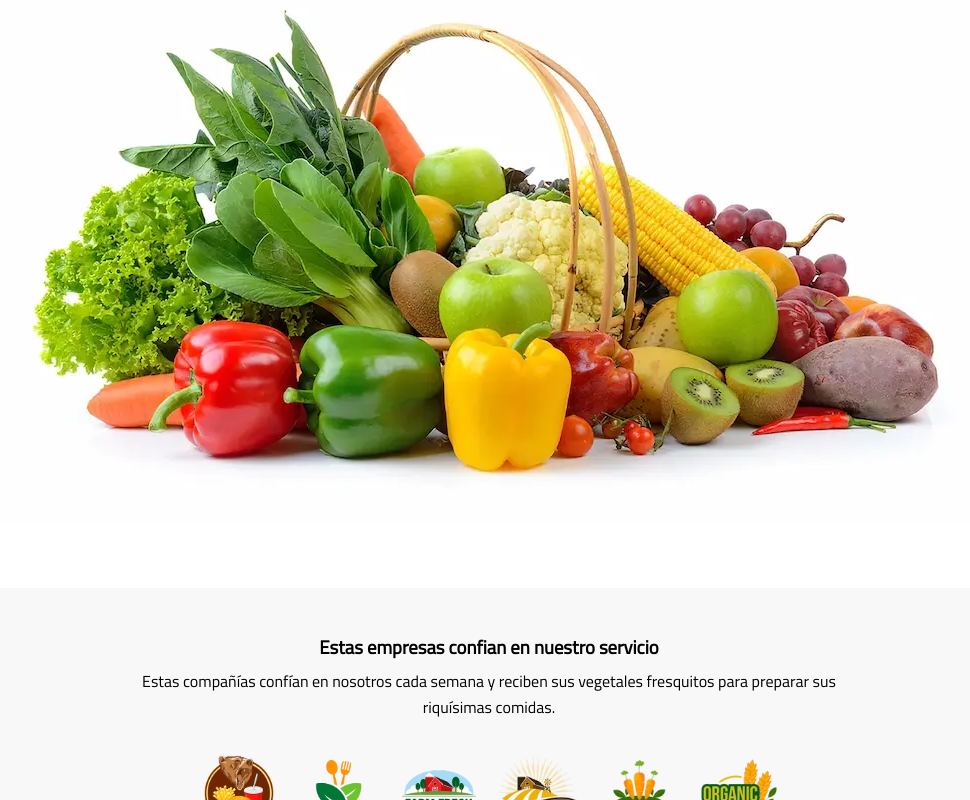
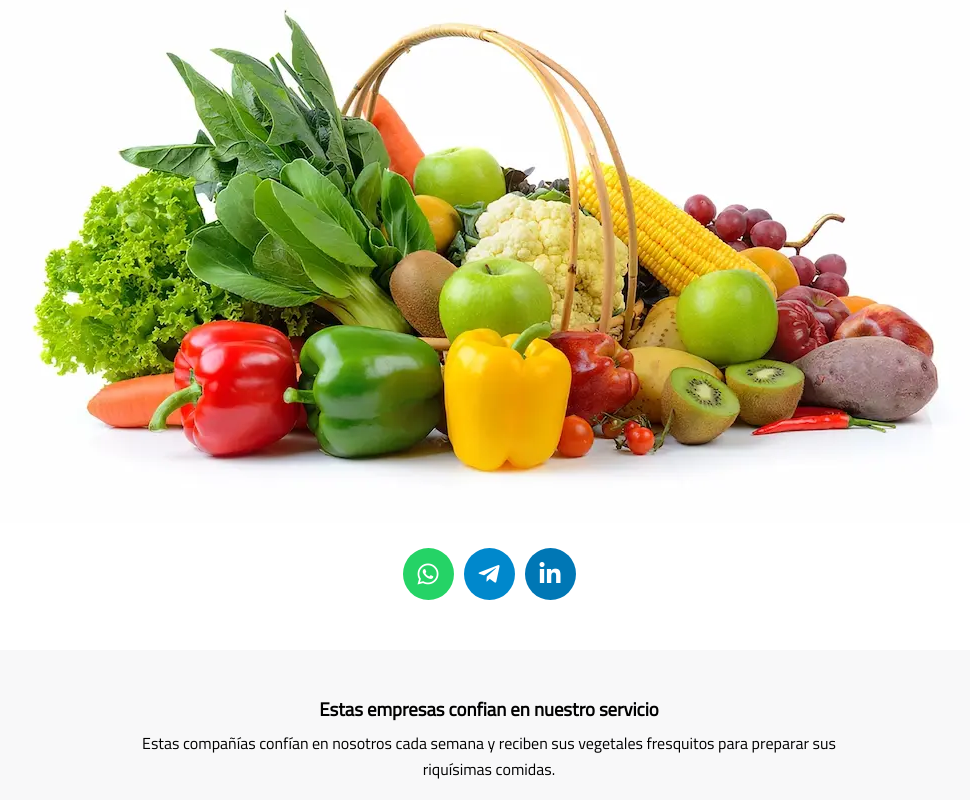
Before and after one commit to NicolasPirello/VegeBox-Entrevista-Tecnica, a plain HTML site: page index.html in a window 1280 px wide. Shown: the part 415-1215 px from the top of the page, without its empty margins (151-1121 px from the left). Drawn offline with Linux system fonts and the light colour scheme.

Commit message:
agregar compartir sociales

```diff
--- a/index.html
+++ b/index.html
@@ -10,6 +10,14 @@
     <!-- Seo SERP -->
     <title>VegeBox | Servicio de envío de vegetales frescos y saludables 🥒🥬🥦</title>
     <meta name="description" content="En VegeBox 🌱 te enviamos los mejores vegetales frescos para que prepares tus comidas favoritas en casa 🏠. Personalizá tu caja 📦 con tus verduras preferidas y recibila en la puerta de tu casa 🚪. ¡Conocé nuestros productos ahora!">
+
+    <!-- Extra para tarjetas compartidas -->
+    <meta property="og:image" content="https://pruebatecnica.online/src/img/vegetablesBox.webp"> <!-- Imagen -->
+    <meta property="og:title" content="VegeBox | Servicio de envío de vegetales frescos y saludables 🥒🥬🥦"> <!-- Es que mas usan las redes sociales -->
+    <meta property="og:site_name" content="VegeBox">
+    <meta property="og:description" content="En VegeBox 🌱 te enviamos los mejores vegetales frescos para que prepares tus comidas favoritas en casa 🏠">
+    <meta property="og:type" content="website"> <!-- Tipo de web que se comparte, puede ser un producto -->
+    <meta property="og:url" content="https://pruebatecnica.online/"> <!-- Pagina Canonical -->
 
 </head>
 
@@ -67,6 +75,17 @@
             </div>
 
         </section>
+
+        <div class="compartir">
+
+            <a href="https://api.whatsapp.com/send?text=¡Si queres vegetales frescos a la puerta de tu casa, entra ya! https://pruebatecnica.online/"><i class="fab fa-whatsapp"></i></a>
+
+            <a href="https://t.me/share/url?url=https://pruebatecnica.online/&text=¡Si queres vegetales frescos a la puerta de tu casa, entra ya!"><i class="fab fa-telegram-plane"></i></a>
+
+            <a href="https://www.linkedin.com/sharing/share-offsite/?url=https://pruebatecnica.online/"><i class="fa-brands fa-linkedin-in"></i></a>
+
+
+        </div>
 
         <section class="trustUsContainer">
 
@@ -196,6 +215,8 @@
 
         </section>
 
+
+
     </main>
 
     <footer>
--- a/src/styles/style.css
+++ b/src/styles/style.css
@@ -1,3 +1,49 @@
+/* --------------- Tarjetas compartir redes sociales --------------- */
+
+.compartir {
+    display: flex;
+    justify-content: center;
+    align-items: center;
+    margin: 0px 0px 50px 0;
+    gap: 10px;
+}
+
+.compartir i {
+    font-size: 24px;
+    padding: 14px 15px;
+    border: none;
+    border-radius: 50%;
+    color: white;
+}
+
+.compartir i:hover {
+    transform: scale(1.1);
+    transition: 0.4s ease;
+}
+
+.compartir .fa-linkedin-in{
+    background-color: #0077b5;
+}
+
+.compartir .fa-telegram-plane{
+    background-color: #08c;
+}
+
+.compartir .fa-whatsapp{
+    background-color: #25d366;
+}
+
+.compartir a:link ,
+.compartir a:visited,
+.compartir a:hover,
+.compartir a:active {
+    color: black;
+    text-decoration: none;
+    transition: none;
+}
+
+
+
 /* --------------- Globales --------------- */
 
 @font-face {
@@ -277,7 +323,7 @@ footer h3 {
 .index .top img {
     max-width: 1000px;
     display: block;
-    margin: 40px auto;
+    margin: 40px auto 0px;
 }
 
 .index .top-container button {
```
Also changed, not shown: contact.html (+8 -0 lines), src/img/tarjeta/compartida.jpg (added), src/img/tarjeta/tarjeta.png (added).
